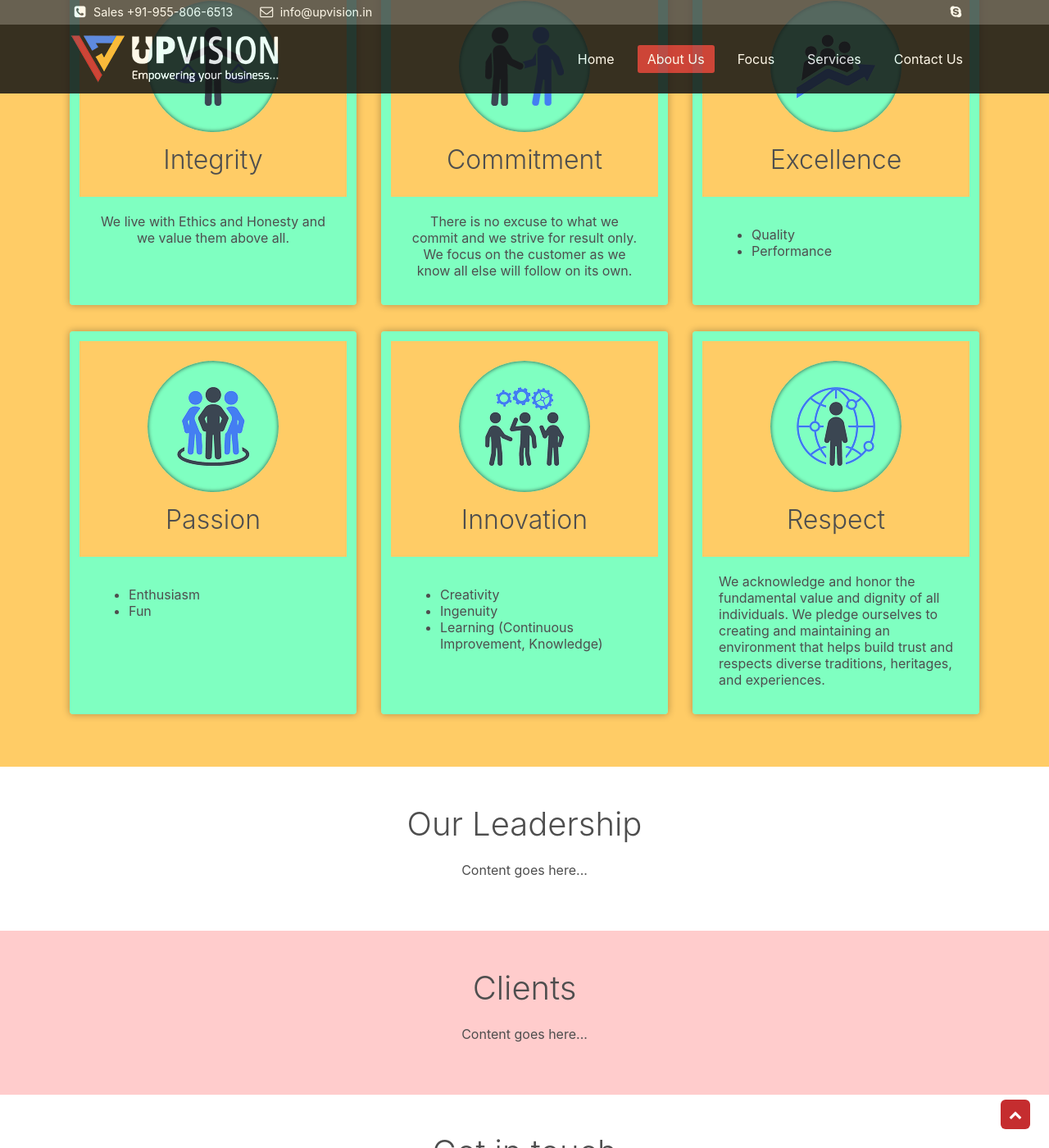
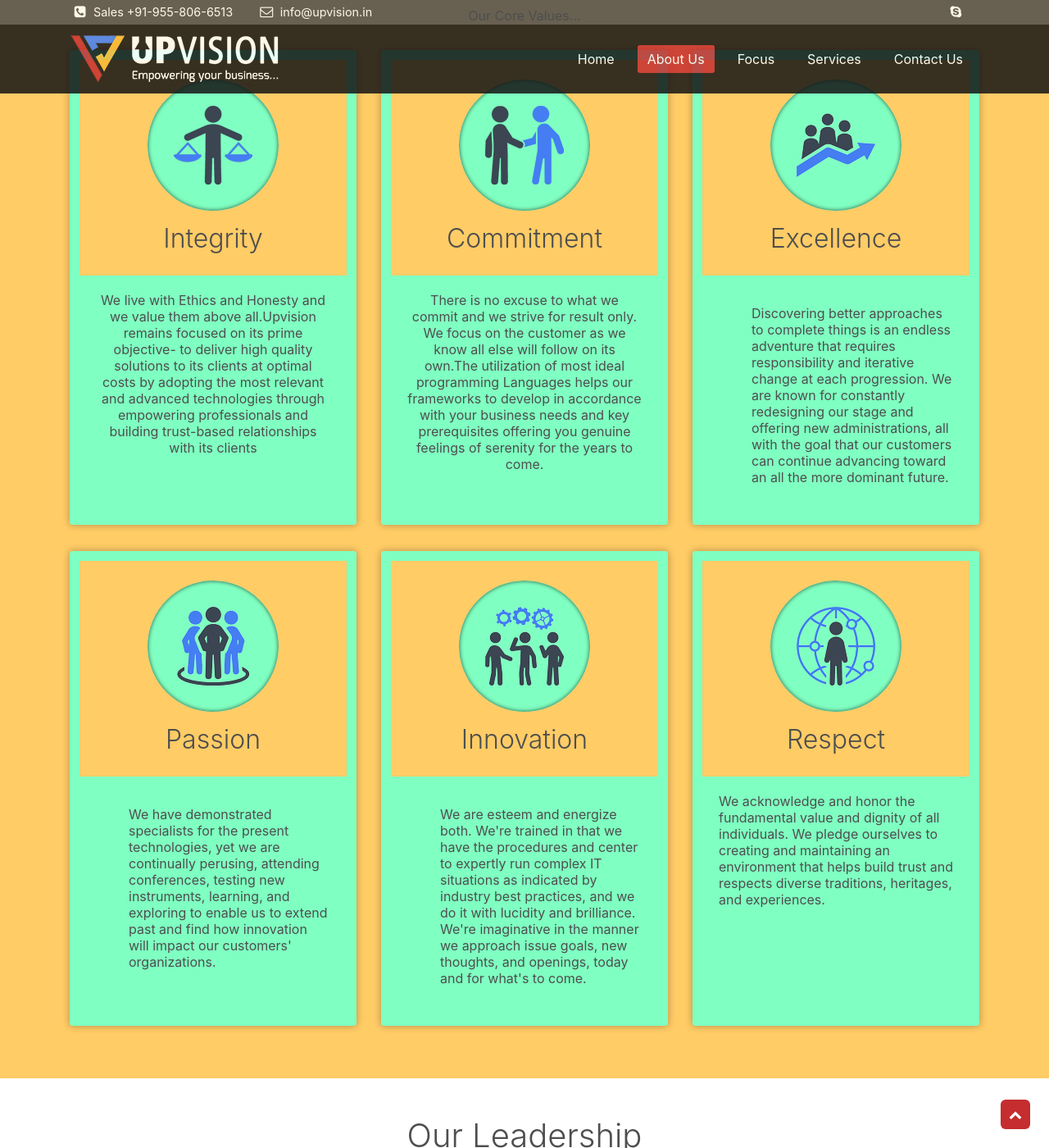
Before and after one commit to upvision-in/www.upvision.in, a Jekyll site: the page built from static/about-us.html, in a window 1280 px wide and 1400 px high, scrolled down 1512 px. Shown: the whole window at 82% size. Built offline with Jekyll 4.4.1, drawn with Linux system fonts in a browser that asks for light colours; some of the changed text lies outside the part shown.

Commit message:
updated about-us

```diff
--- a/static/about-us.html
+++ b/static/about-us.html
@@ -16,7 +16,7 @@
         </p>
         <h2 class="text-center pt-4 pb-2">Still thinking why to choose us?</h2>
         <p class="text-center lead">
-            We have the experience and expertise to develop innovative market-leading solutions. We are
+            Think Big. We make IT, possible Being a top-notch Custom software development company, our services are designed to take your business to the next level, reducing the gap between you and the heights of success you wish to achieve.Hence,we upvision your dreams and make them a reality.Best-in-class digital projects require technology that perfectly supports the design. We rely on the right tools for the job, not a one-size-fits-all tech stack.
         </p>
         <div class="card-deck">
             <div class="card">
@@ -71,7 +71,7 @@
                 <h2 class="card-title text-center">Integrity</h2>
                 <div class="card-block">
                     <p class="card-text text-center">
-                        We live with Ethics and Honesty and we value them above all.
+                        We live with Ethics and Honesty and we value them above all.Upvision remains focused on its prime objective- to deliver high quality solutions to its clients at optimal costs by adopting the most relevant and advanced technologies through empowering professionals and building trust-based relationships with its clients
                     </p>
                 </div>
             </div>
@@ -80,7 +80,7 @@
                 <h2 class="card-title text-center">Commitment</h2>
                 <div class="card-block">
                     <p class="card-text text-center">
-                        There is no excuse to what we commit and we strive for result only. We focus on the customer as we know all else will follow on its own.
+                        There is no excuse to what we commit and we strive for result only. We focus on the customer as we know all else will follow on its own.The utilization of most ideal programming Languages helps our frameworks to develop in accordance with your business needs and key prerequisites offering you genuine feelings of serenity for the years to come.
                         <!--{#  Customer Satisfaction - Focus on the customer and all else will follow - Responsibility (Accountability, Commitment)  #}
                         {#  Commitment to individual and organizational efforts to build respect, dignity, fairness, caring, equality, and self-esteem.  #}-->
                     </p>
@@ -92,8 +92,8 @@
                 <div class="card-block">
                     <p class="card-text">
                         <ul>
-                            <li>Quality</li>
-                            <li>Performance</li>
+                            Discovering better approaches to complete things is an endless adventure that requires responsibility and iterative change at each progression. We are known for constantly redesigning our stage and offering new administrations, all with the goal that our customers can continue advancing toward an all the more dominant future.
+
                         </ul>
                     </p>
                 </div>
@@ -106,8 +106,8 @@
                 <div class="card-block">
                     <p class="card-text">
                         <ul>
-                            <li>Enthusiasm</li>
-                            <li>Fun</li>
+                            We have demonstrated specialists for the present technologies, yet we are continually perusing, attending conferences, testing new instruments, learning, and exploring to enable us to extend past and find how innovation will impact our customers' organizations.
+
                         </ul>
                     </p>
                 </div>
@@ -118,9 +118,7 @@
                 <div class="card-block">
                     <p class="card-text">
                         <ul>
-                            <li>Creativity</li>
-                            <li>Ingenuity</li>
-                            <li>Learning (Continuous Improvement, Knowledge)</li>
+                           We are esteem and energize both. We're trained in that we have the procedures and center to expertly run complex IT situations as indicated by industry best practices, and we do it with lucidity and brilliance. We're imaginative in the manner we approach issue goals, new thoughts, and openings, today and for what's to come.</li
                         </ul>
                     </p>
                 </div>
```
Also changed, not shown: Gemfile.lock, 1 other file.
